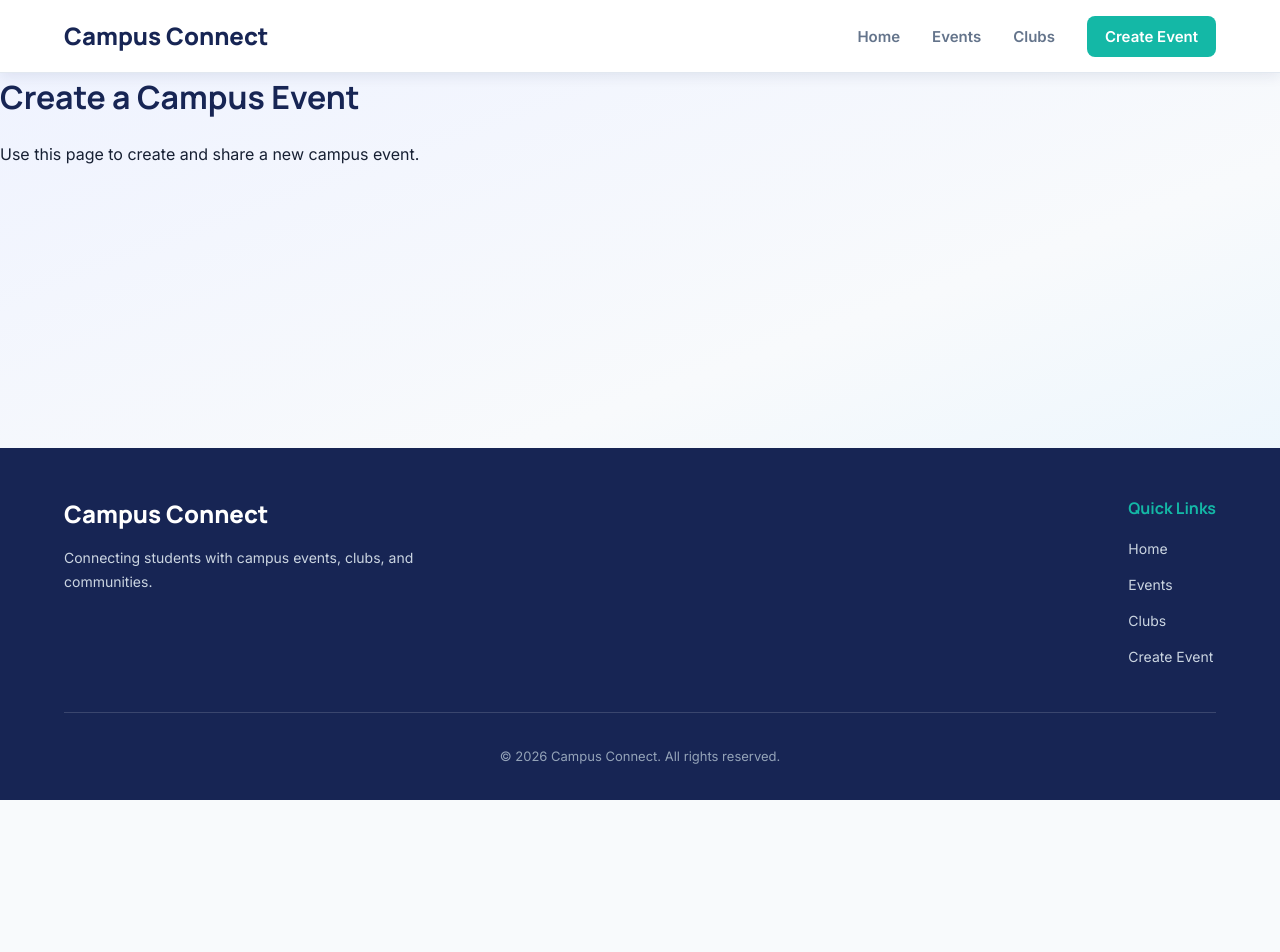
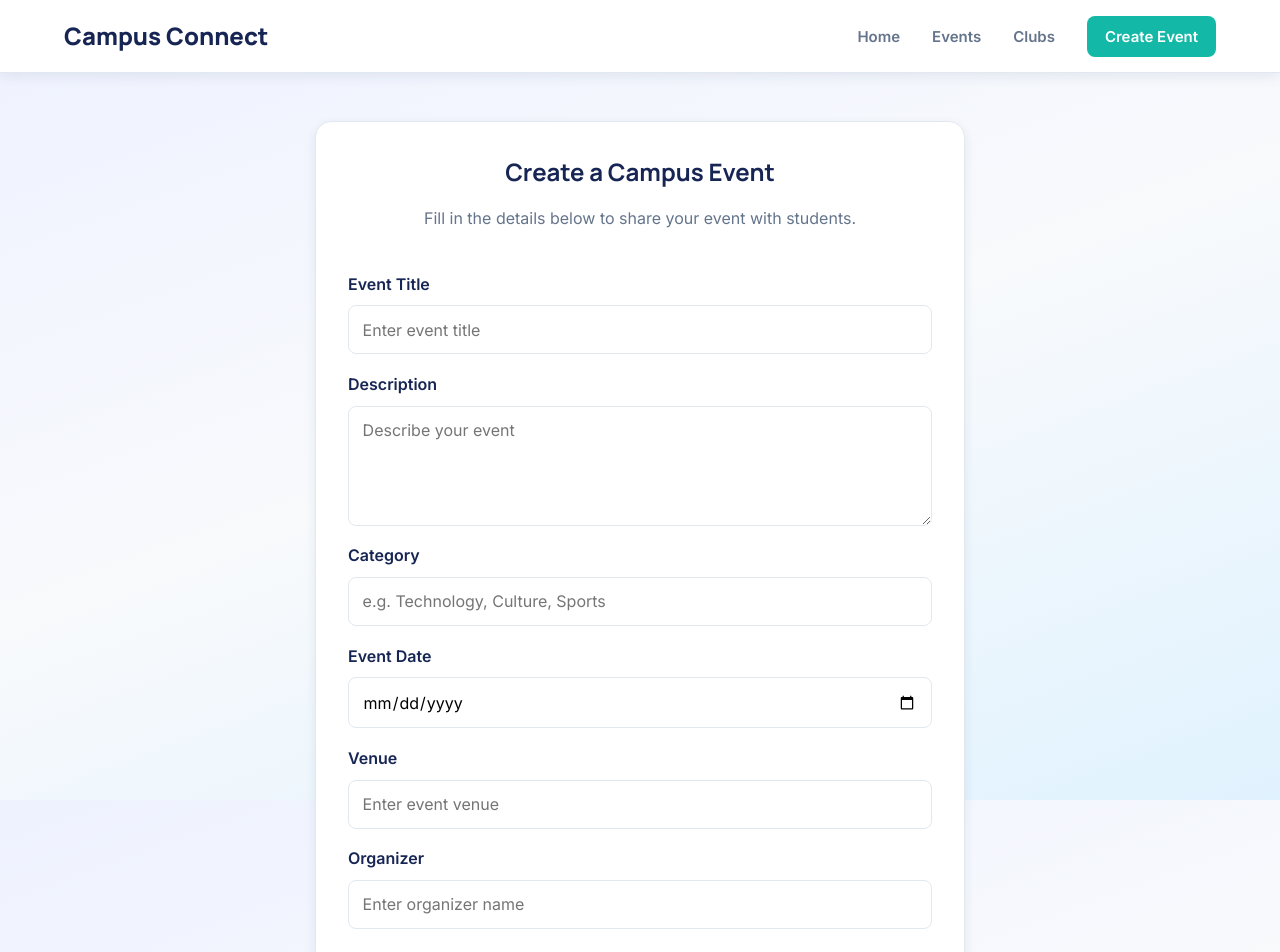
Before and after one commit to junekwamboka252/campus-connect, a React (Vite) app: page /create-event in a window 1280 px wide. Shown: the top 952 px of the page. Before the commit the page ends 800 px from the top, so only its background shows below. Built offline with nearby package versions, Linux system fonts and the light colour scheme.

Commit message:
Implement create event form and validation

```diff
--- /dev/null
+++ b/src/pages/CreateEvent.css
@@ -0,0 +1,98 @@
+
+.create-event-page {
+  flex: 1;
+  padding: 3rem 1.5rem;
+}
+
+.create-event-container {
+  max-width: 650px;
+  margin: 0 auto;
+  padding: 2rem;
+  background: #ffffff;
+  border: 1px solid var(--border);
+  border-radius: 16px;
+  box-shadow: var(--shadow);
+}
+
+.create-event-container h1 {
+  text-align: center;
+  margin-bottom: 0.5rem;
+}
+
+.create-event-container > p {
+  text-align: center;
+  color: var(--text-muted);
+  margin-bottom: 2rem;
+}
+
+.create-event-form {
+  display: flex;
+  flex-direction: column;
+  gap: 0.6rem;
+}
+
+.create-event-form label {
+  font-weight: 600;
+  color: var(--navy);
+  margin-top: 0.5rem;
+}
+
+.create-event-form input,
+.create-event-form textarea {
+  width: 100%;
+  padding: 0.85rem;
+  border: 1px solid var(--border);
+  border-radius: 8px;
+  font-family: var(--sans);
+  font-size: 1rem;
+}
+
+.create-event-form input:focus,
+.create-event-form textarea:focus {
+  outline: none;
+  border-color: var(--blue);
+  box-shadow: 0 0 0 3px rgba(37, 99, 235, 0.12);
+}
+
+.create-event-form textarea {
+  min-height: 120px;
+  resize: vertical;
+}
+
+.create-event-form button {
+  margin-top: 1rem;
+  padding: 0.9rem;
+  border: none;
+  border-radius: 8px;
+  background: var(--blue);
+  color: white;
+  font-size: 1rem;
+  font-weight: 600;
+}
+
+.create-event-form button:hover {
+  background: var(--navy);
+}
+
+.create-event-form button:disabled {
+  opacity: 0.6;
+  cursor: not-allowed;
+}
+
+.form-error {
+  color: #dc2626;
+}
+
+.form-success {
+  color: #15803d;
+}
+
+@media (max-width: 600px) {
+  .create-event-page {
+    padding: 1.5rem 1rem;
+  }
+
+  .create-event-container {
+    padding: 1.25rem;
+  }
+}
--- a/src/pages/CreateEvent.jsx
+++ b/src/pages/CreateEvent.jsx
@@ -1,11 +1,178 @@
+
+import { useState } from "react";
+import "./CreateEvent.css";
 
 function CreateEvent() {
+  const [formData, setFormData] = useState({
+    title: "",
+    description: "",
+    category: "",
+    date: "",
+    venue: "",
+    organizer: "",
+  });
+
+  const [loading, setLoading] = useState(false);
+  const [error, setError] = useState("");
+  const [success, setSuccess] = useState("");
+
+  function handleChange(event) {
+    const { name, value } = event.target;
+
+    setFormData({
+      ...formData,
+      [name]: value,
+    });
+  }
+
+  async function handleSubmit(event) {
+    event.preventDefault();
+
+    setError("");
+    setSuccess("");
+
+    const cleanedData = {
+      title: formData.title.trim(),
+      description: formData.description.trim(),
+      category: formData.category.trim(),
+      date: formData.date,
+      venue: formData.venue.trim(),
+      organizer: formData.organizer.trim(),
+    };
+
+    // Check that all fields are filled
+    if (Object.values(cleanedData).some((value) => !value)) {
+      setError("Please fill in all fields.");
+      return;
+    }
+
+    // Check that the event date is not in the past
+    const now = new Date();
+
+    const today = [
+      now.getFullYear(),
+      String(now.getMonth() + 1).padStart(2, "0"),
+      String(now.getDate()).padStart(2, "0"),
+    ].join("-");
+
+    if (cleanedData.date < today) {
+      setError("Event date cannot be in the past.");
+      return;
+    }
+
+    setLoading(true);
+
+    try {
+      const response = await fetch("http://localhost:5000/events", {
+        method: "POST",
+        headers: {
+          "Content-Type": "application/json",
+        },
+        body: JSON.stringify(cleanedData),
+      });
+
+      if (!response.ok) {
+        throw new Error("Failed to create event. Please try again.");
+      }
+
+      setSuccess("Your event has been created successfully!");
+
+      setFormData({
+        title: "",
+        description: "",
+        category: "",
+        date: "",
+        venue: "",
+        organizer: "",
+      });
+    } catch (err) {
+      setError(err.message);
+    } finally {
+      setLoading(false);
+    }
+  }
+
   return (
-    <div>
-      <h1>Create a Campus Event</h1>
-      <p>Use this page to create and share a new campus event.</p>
-    </div>
-  )
+    <section className="create-event-page">
+      <div className="create-event-container">
+        <h1>Create a Campus Event</h1>
+        <p>Fill in the details below to share your event with students.</p>
+
+        <form onSubmit={handleSubmit} className="create-event-form">
+          <label htmlFor="title">Event Title</label>
+          <input
+            id="title"
+            name="title"
+            type="text"
+            value={formData.title}
+            onChange={handleChange}
+            placeholder="Enter event title"
+            required
+          />
+
+          <label htmlFor="description">Description</label>
+          <textarea
+            id="description"
+            name="description"
+            value={formData.description}
+            onChange={handleChange}
+            placeholder="Describe your event"
+            required
+          />
+
+          <label htmlFor="category">Category</label>
+          <input
+            id="category"
+            name="category"
+            type="text"
+            value={formData.category}
+            onChange={handleChange}
+            placeholder="e.g. Technology, Culture, Sports"
+            required
+          />
+
+          <label htmlFor="date">Event Date</label>
+          <input
+           id="date"
+           name="date"
+           type="date"
+           value={formData.date}
+           onChange={handleChange}
+           required
+         />
+
+          <label htmlFor="venue">Venue</label>
+          <input
+            id="venue"
+            name="venue"
+            type="text"
+            value={formData.venue}
+            onChange={handleChange}
+            placeholder="Enter event venue"
+            required
+          />
+
+          <label htmlFor="organizer">Organizer</label>
+          <input
+            id="organizer"
+            name="organizer"
+            type="text"
+            value={formData.organizer}
+            onChange={handleChange}
+            placeholder="Enter organizer name"
+            required
+          />
+
+          {error && <p className="form-error">{error}</p>}
+          {success && <p className="form-success">{success}</p>}
+
+          <button type="submit" disabled={loading}>
+            {loading ? "Creating Event..." : "Create Event"}
+          </button>
+        </form>
+      </div>
+    </section>
+  );
 }
 
-export default CreateEvent
+export default CreateEvent;
```
Also changed, not shown: 1 other file (tests, documents, lock files or other folders).
